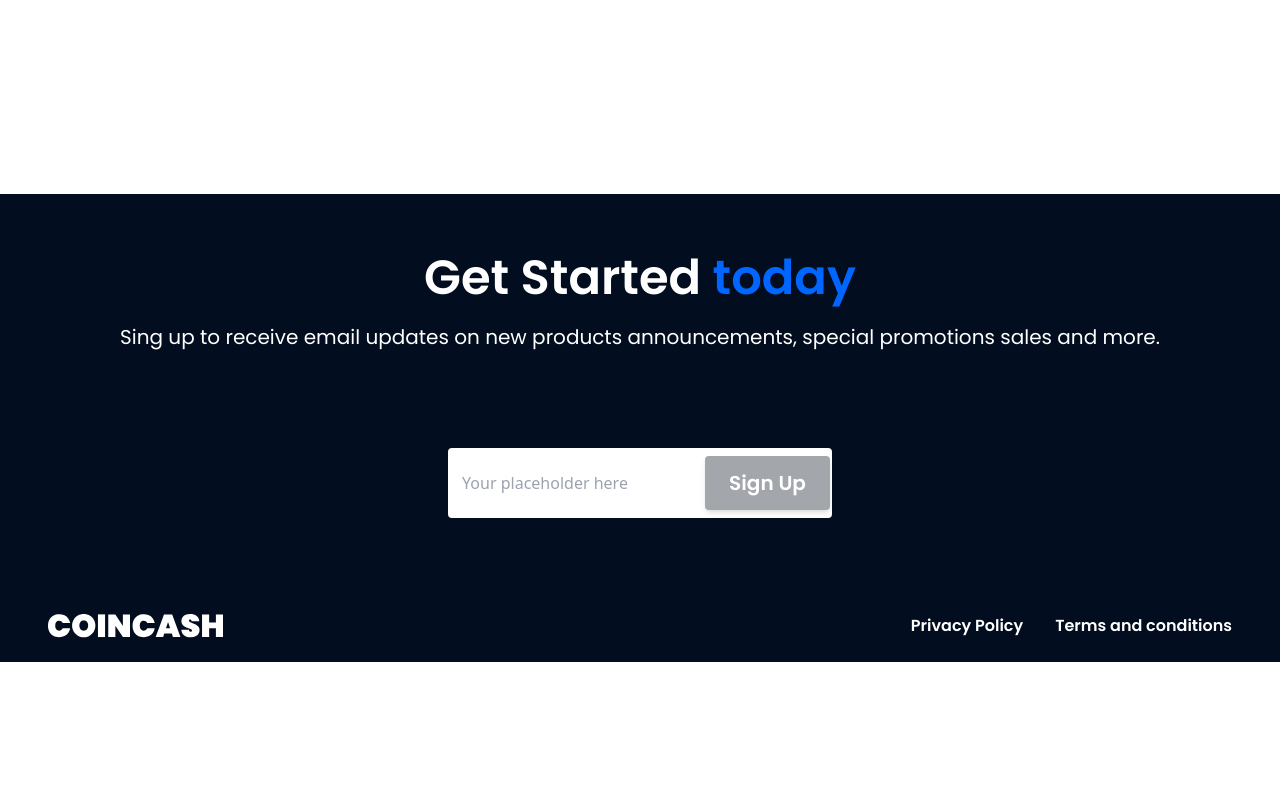
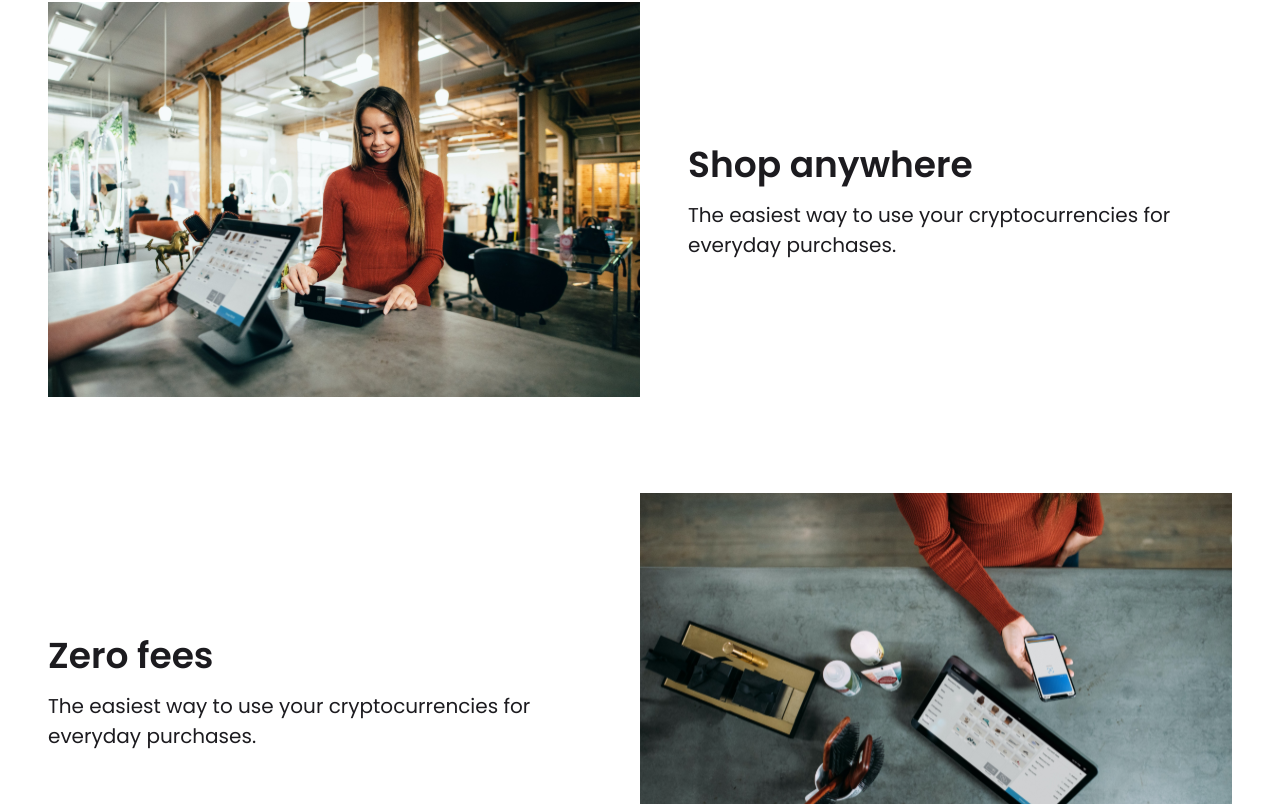
Before and after one commit to triantafd/ta-datawise-landing-page, a React (Create React App) app: page / in a window 1280 px wide. Shown: the part 1316-2120 px from the top of the page. Before the commit the page ends 1978 px from the top, so only its background shows below. Built offline with nearby package versions, Linux system fonts and the light colour scheme.

Commit message:
add mainCOntent

```diff
--- /dev/null
+++ b/src/components/Content/MainContent/index.tsx
@@ -0,0 +1,50 @@
+import React from 'react';
+
+
+
+interface IRowProps {
+  image: string;
+  header: string;
+  body: string;
+  reverse?: boolean;  // Optional, will be determined by position
+}
+
+interface IMainContent {
+  rows: IRowProps[];
+}
+
+
+const Row: React.FC<IRowProps> = ({ image, header, body, reverse }) => {
+  console.log(reverse)
+  const flexAndSpacingDirection = reverse ? "md:flex-row-reverse" : "md:flex-row";
+  const paddingSide = reverse ? "md:pr-12" : "md:pl-12";
+
+  return (
+    <div className={`flex flex-col ${flexAndSpacingDirection} space-y-8 md:space-y-0 `}>
+      <div className="w-full md:w-1/2">
+        <img src={image} alt="Description" className="w-full" />
+      </div>
+      <div className="w-full md:w-1/2 flex justify-center items-center">
+        <div className={`flex flex-col space-y-2 ${paddingSide} text-left`}>
+          <h1 className="header2 text-black">{header}</h1>
+          <p className="body2 text-black">{body}</p>
+        </div>
+      </div>
+    </div>
+  );
+}
+
+
+const MainContent: React.FC<IMainContent> = ({ rows }) => {
+  return (
+    <div className='flex flex-col space-y-12 md:space-y-24'>
+      {rows.map((row, idx) => (
+        <Row key={idx} {...row} reverse={idx % 2 !== 0} />
+      ))}
+    </div>
+  )
+};
+
+
+
+export default MainContent;
--- a/src/components/Content/index.tsx
+++ b/src/components/Content/index.tsx
@@ -1,5 +1,8 @@
 import React from 'react';
 import Options from './Options';
+import MainContent from './MainContent';
+import { mainContentData } from 'data/mainContent';
+
 
 interface ContentProps {
 
@@ -7,13 +10,12 @@ interface ContentProps {
 
 const Content: React.FC<ContentProps> = () => {
   return (
-    <div className="bg-white">
+    <div className="bg-white pb-0">
       <div className='container mx-auto p-12 flex flex-col'>
-
-        <div className='flex flex-col space-y-12 lg:space-y-24'>
+        <div className='flex flex-col space-y-12 md:space-y-24'>
 
           {/*      Section (Header + Body) */}
-          <div className="flex flex-col space-y-24 lg:mt-0">
+          <div className="flex flex-col space-y-24 md:mt-0">
             <div className="flex flex-col space-y-2">
               <h1
                 className="header1 text-center text-black"
@@ -31,10 +33,12 @@ const Content: React.FC<ContentProps> = () => {
 
           {/*      Section (Icons) + Text Below */}
           <Options />
+          {/* <!-- MainContent --> */}
+          <MainContent rows={mainContentData} />
 
         </div>
       </div>
-    </div>
+    </div >
   );
 };
 
--- a/src/components/Footer/index.tsx
+++ b/src/components/Footer/index.tsx
@@ -17,7 +17,7 @@ function Footer() {
     <section id="footer">
       <div className='bg-gradient-dark'>
         <div
-          className="mt-60 container flex flex-col  mx-auto p-12 pb-6 lg:mb-0"
+          className="mt-10 container flex flex-col  mx-auto p-12 pb-6 lg:mb-0"
         >
           {/*      <!-- Content --> */}
           <div className="flex flex-col space-y-24 lg:mt-0">
@@ -41,8 +41,8 @@ function Footer() {
                   type="text"
                   value={email}
                   onChange={(e) => setEmail(e.target.value)}
-                  placeholder="Your placeholder here"
-                  className="flex-grow truncate py-2 px-3 rounded-l outline-none focus:ring focus:ring-indigo-200 transition duration-150 ease-in-out"
+                  placeholder="Type your email here"
+                  className="flex-grow body2 truncate py-2 px-3 rounded-l outline-none"
                 />
 
                 {/* Button */}
--- /dev/null
+++ b/src/data/mainContent.ts
@@ -0,0 +1,14 @@
+/** @format */
+
+export const mainContentData = [
+  {
+    image: "images/shopIcon.svg",
+    header: "Shop anywhere",
+    body: "The easiest way to use your cryptocurrencies for everyday purchases.",
+  },
+  {
+    image: "images/zeroFee.svg",
+    header: "Zero fees",
+    body: "The easiest way to use your cryptocurrencies for everyday purchases.",
+  },
+];
--- a/src/index.css
+++ b/src/index.css
@@ -1,7 +1,8 @@
+/** @format */
+
 @tailwind base;
 @tailwind components;
 @tailwind utilities;
-
 
 /* Mobile Styles */
 
@@ -17,16 +18,18 @@
   @apply font-poppins text-[32px] font-bold leading-[48px];
 }
 
+.header2 {
+  @apply font-poppins text-[24px] font-semibold leading-[34px];
+}
+
 .body2 {
   @apply font-poppins text-[16px] font-normal leading-[24px];
 }
 
-
-
 /* Desktop Styles using Tailwind's default 'md' breakpoint */
 @media screen(lg) {
   .label1 {
-      @apply font-poppins text-[20px] font-semibold leading-[30px];
+    @apply font-poppins text-[20px] font-semibold leading-[30px];
   }
 
   .label2 {
@@ -37,24 +40,25 @@
     @apply font-poppins text-[48px] font-bold leading-[72px];
   }
 
+  .header2 {
+    @apply font-poppins text-[36px] font-bold leading-[54px];
+  }
+
   .body2 {
     @apply font-poppins text-[20px] font-normal leading-[30px];
   }
 }
 
-.hero.bg
-
-
-body {
+.hero.bg body {
   margin: 0;
-  font-family: -apple-system, BlinkMacSystemFont, 'Segoe UI', 'Roboto', 'Oxygen',
-    'Ubuntu', 'Cantarell', 'Fira Sans', 'Droid Sans', 'Helvetica Neue',
+  font-family: -apple-system, BlinkMacSystemFont, "Segoe UI", "Roboto", "Oxygen",
+    "Ubuntu", "Cantarell", "Fira Sans", "Droid Sans", "Helvetica Neue",
     sans-serif;
   -webkit-font-smoothing: antialiased;
   -moz-osx-font-smoothing: grayscale;
 }
 
 code {
-  font-family: source-code-pro, Menlo, Monaco, Consolas, 'Courier New',
+  font-family: source-code-pro, Menlo, Monaco, Consolas, "Courier New",
     monospace;
 }
```
Also changed, not shown: public/images/shopIcon.svg (added), public/images/zeroFee.svg (added).
